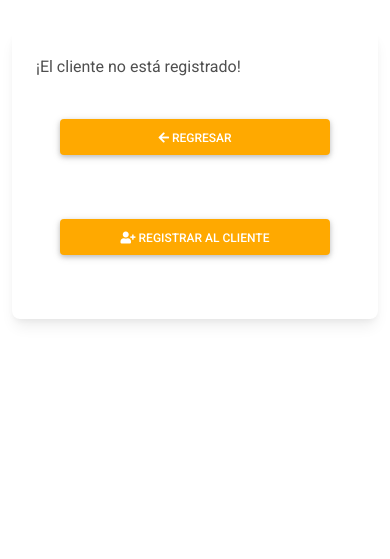
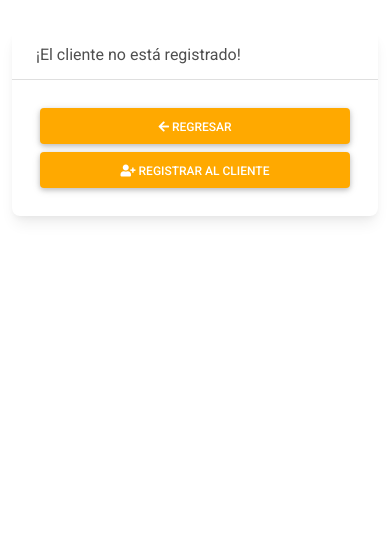
Before and after one commit to aydis20P/SocorritoMixcoacST, a Django app: template mockups/templates/busqueda-cliente.html in a window 390 px wide. Shown: the part 148-707 px from the top of the page. Run offline with Django 3.2, Linux system fonts and the light colour scheme; the template is opened without the code that fills it, so the values that code supplies are empty; some libraries are stand-ins or nearby versions.

Commit message:
estilizando templates para disenio responsivo, gutters

```diff
--- a/mockups/templates/busqueda-cliente.html
+++ b/mockups/templates/busqueda-cliente.html
@@ -34,42 +34,36 @@
                     </div>
                 </div>
             </div>
-            <div class="row">
+            <div class="row g-0 gy-0">
                 <div class="col-md">
-                    <div class="card shadow-0 mb-3">
-                        <div class="card-body">
-                            <div class="d-grid gap-2">
+
+                            <div class="d-grid gap-2 p-1">
                                 <a href="/" class="btn btn-warning">
                                     <i class="fas fa-arrow-left"></i>
                                     Regresar
                                 </a>
                             </div>
-                        </div>
-                    </div>
+
                 </div>
                 <div class="col-md">
-                    <div class="card shadow-0 mb-3">
-                        <div class="card-body">
-                            <div class="d-grid gap-2">
+
+                            <div class="d-grid gap-2 p-1">
                                 <a href="#" class="btn btn-warning">
                                     <i class="fas fa-user-alt"></i>
                                     Ver perfil del cliente
                                 </a>
                             </div>
-                        </div>
-                    </div>
+
                 </div>
                 <div class="col-md">
-                    <div class="card shadow-0 mb-3">
-                        <div class="card-body">
-                            <div class="d-grid gap-2">
+
+                            <div class="d-grid gap-2 p-1">
                                 <a href="menu-orden" class="btn btn-warning">
                                     <i class="fas fa-utensils"></i>
                                     Tomar pedido
                                 </a>
                             </div>
-                        </div>
-                    </div>
+
                 </div>
             </div>
         </div>
@@ -77,30 +71,21 @@
     {% else %}
 
     <div class="container">
-        <div class="row">
+
+            <div class="card">
+                <div class="card-header">¡El cliente no está registrado!</div>
+                <div class="card-body">
+                    <div class="row g-0 gy-0">
                         <div class="col-md">
-            <div class="card">
-                <div class="card-body">
-                  <p class="card-text">
-                    ¡El cliente no está registrado!
-                  </p>
-                  <div class="row">
-                      <div class="col-md">
-                        <div class="card shadow-0 mb-3">
-                            <div class="card-body">
-                                <div class="d-grid gap-2">
+                            <div class="d-grid gap-2 p-1">
                                 <a href="/" class="btn btn-warning">
                                     <i class="fas fa-arrow-left"></i>
                                     Regresar
                                 </a>
                             </div>
                         </div>
-                        </div>
-                      </div>
                         <div class="col-md">
-                        <div class="card shadow-0 mb-3">
-                            <div class="card-body">
-                                <div class="d-grid gap-2">
+                            <div class="d-grid gap-2 p-1">
                                 <a href="registrar-cliente" class="btn btn-warning">
                                     <i class="fas fa-user-plus"></i>
                                     Registrar al cliente
@@ -111,10 +96,6 @@
                 </div>
             </div>
     </div>
-              </div>
-          </div>
-        </div>
-    </div>
 
     {% endif %}
 {% endblock content %}
```
Also changed, not shown: mockups/templates/registrar-cliente.html (+10 -9 lines). Lines whose indentation alone changed are shown as unchanged.
